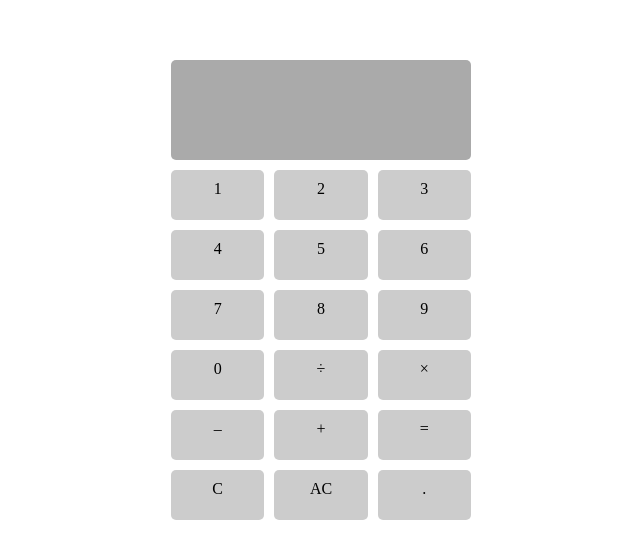
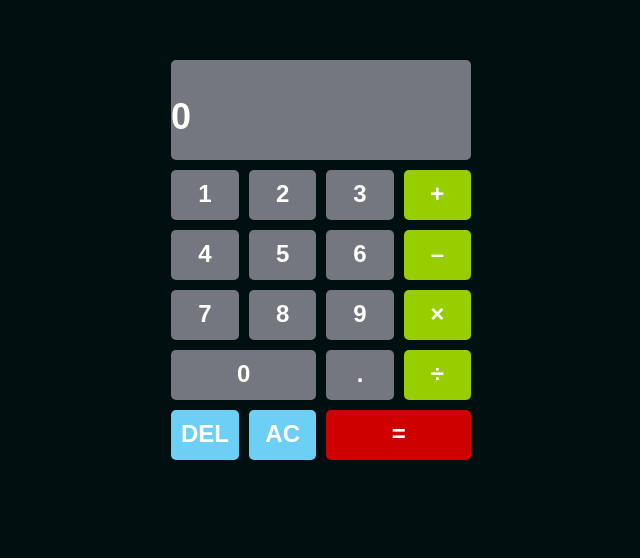
Before and after one commit to mguser4564/Calculator, a plain HTML site: page index.html in a window 1280 px wide. Shown: the part 118-676 px from the top of the page, without its empty margins (319-959 px from the left). Drawn offline with Linux system fonts and the light colour scheme.

Commit message:
update css and colorway

```diff
--- a/index.html
+++ b/index.html
@@ -10,7 +10,7 @@
   <body>
 
     <div class="container">
-    <div class="display"><p id="displayText"></p></div>
+    <div class="display"><p id="displayText">0</p></div>
     <div class="parent">
         <div class="div1" id="one">1</div>
         <div class="div2" id="two">2</div>
@@ -22,14 +22,14 @@
         <div class="div8" id="eight">8</div>
         <div class="div9" id="nine">9</div>
         <div class="div10" id="zero">0</div>
-        <div class="div11" id="divide">÷</div>
-        <div class="div12" id="multiply">×</div>
+        <div class="div11" id="point">.</div>
+        <div class="div12" id="add">+</div>
         <div class="div13" id="subtract">–</div>
-        <div class="div14" id="add">+</div>
-        <div class="div15" id="equal">=</div>
-        <div class="div16" id="clear">C</div>
+        <div class="div14" id="multiply">×</div>
+        <div class="div15" id="divide">÷</div>
+        <div class="div16" id="clear">DEL</div>
         <div class="div17" id="allclear">AC</div>
-        <div class="div18" id="point">.</div>
+        <div class="div18" id="equal">=</div>
         </div>
     </div>
 
--- a/script.js
+++ b/script.js
@@ -170,7 +170,7 @@ function Multiply(num1, num2) {
 function Divide(num1, num2) {
     result = num1 / num2;
     display.innerHTML = `${result}`;
-    inputOne = result;
+    inputOne = result
     inputTwo ='';
 };
 
@@ -194,7 +194,7 @@ function Display() {
 function Clear() {
     allclear.addEventListener('click', () => {
         display.innerHTML = '';
-        inputOne = '';
+        inputOne = '0';
         inputTwo = '';
         parsedInputOne = '';
         parsedInputTwo = '';
--- a/style.css
+++ b/style.css
@@ -1,49 +1,130 @@
+body {
+  background-color: #001011;
+  font-family: Arial, Helvetica, sans-serif;
+  font-weight: 600;
+  font-size: 24px;
+  color: #FFFFFC;
+}
+
+#add,
+#subtract,
+#multiply,
+#divide {
+  background-color: #98CE00;
+}
+
+#clear,
+#allclear {
+  background-color: #6CCFF6;
+}
+
+#equal {
+  background-color: #CF0000;
+}
+
 .container {
   display: flex;
   flex-direction: column;
-    justify-content: center; /* Center the grid container horizontally */
-    align-items: center; /* Center the grid container vertically */
-    height: 100vh; /* Set the height of the container to the full viewport height */
+  justify-content: center;
+  /* Center the grid container horizontally */
+  align-items: center;
+  /* Center the grid container vertically */
+  height: 100vh;
+  /* Set the height of the container to the full viewport height */
 }
 
-  .display{
+.display {
   width: 300px;
   height: 100px;
   border-radius: 5px;
-    background-color: #aaa;
+  background-color: #757780;
   margin-bottom: 10px;
+  font-size: 36px;
 }
 
 .parent {
   display: grid;
-grid-template-columns: repeat(3, 1fr);
+  grid-template-columns: repeat(4, 1fr);
   grid-template-rows: repeat(6, 1fr);
   gap: 10px;
   height: 350px;
   width: 300px;
 }
 
-.div1 { grid-area: 1 / 1 / 2 / 2; }
-.div2 { grid-area: 1 / 2 / 2 / 3; }
-.div3 { grid-area: 1 / 3 / 2 / 4; }
-.div4 { grid-area: 2 / 1 / 3 / 2; }
-.div5 { grid-area: 2 / 2 / 3 / 3; }
-.div6 { grid-area: 2 / 3 / 3 / 4; }
-.div7 { grid-area: 3 / 1 / 4 / 2; }
-.div8 { grid-area: 3 / 2 / 4 / 3; }
-.div9 { grid-area: 3 / 3 / 4 / 4; }
-.div10 { grid-area: 4 / 1 / 5 / 2; }
-.div11 { grid-area: 4 / 2 / 5 / 3; }
-.div12 { grid-area: 4 / 3 / 5 / 4; }
-.div13 { grid-area: 5 / 1 / 6 / 2; }
-.div14 { grid-area: 5 / 2 / 6 / 3; }
-.div15 { grid-area: 5 / 3 / 6 / 4; }
-.div16 { grid-area: 6 / 1 / 7 / 2; }
-.div17 { grid-area: 6 / 2 / 7 / 3; }
-.div18 { grid-area: 6 / 3 / 7 / 4; }
+.div1 {
+  grid-area: 1 / 1 / 2 / 2;
+}
 
-.parent > div {
-  background-color: #ccc;
+.div2 {
+  grid-area: 1 / 2 / 2 / 3;
+}
+
+.div3 {
+  grid-area: 1 / 3 / 2 / 4;
+}
+
+.div4 {
+  grid-area: 2 / 1 / 3 / 2;
+}
+
+.div5 {
+  grid-area: 2 / 2 / 3 / 3;
+}
+
+.div6 {
+  grid-area: 2 / 3 / 3 / 4;
+}
+
+.div7 {
+  grid-area: 3 / 1 / 4 / 2;
+}
+
+.div8 {
+  grid-area: 3 / 2 / 4 / 3;
+}
+
+.div9 {
+  grid-area: 3 / 3 / 4 / 4;
+}
+
+.div10 {
+  grid-area: 4 / 1 / 5 / 3;
+}
+
+.div11 {
+  grid-area: 4 / 3 / 5 / 4;
+}
+
+.div12 {
+  grid-area: 1 / 4 / 2 / 5;
+}
+
+.div13 {
+  grid-area: 2 / 4 / 3 / 5;
+}
+
+.div14 {
+  grid-area: 3 / 4 / 4 / 5;
+}
+
+.div15 {
+  grid-area: 4 / 4 / 5 / 5;
+}
+
+.div16 {
+  grid-area: 5 / 1 / 6 / 2;
+}
+
+.div17 {
+  grid-area: 5 / 2 / 6 / 3;
+}
+
+.div18 {
+  grid-area: 5 / 3 / 6 / 5;
+}
+
+.parent>div {
+  background-color: #757780;
   padding: 10px;
   border: none;
   border-radius: 5px;
@@ -52,6 +133,6 @@ width: 300px;
 
 }
 
-.parent > div:hover {
+.parent>div:hover {
   background-color: #aaa;
 }
```
Lines whose indentation alone changed are shown as unchanged.
